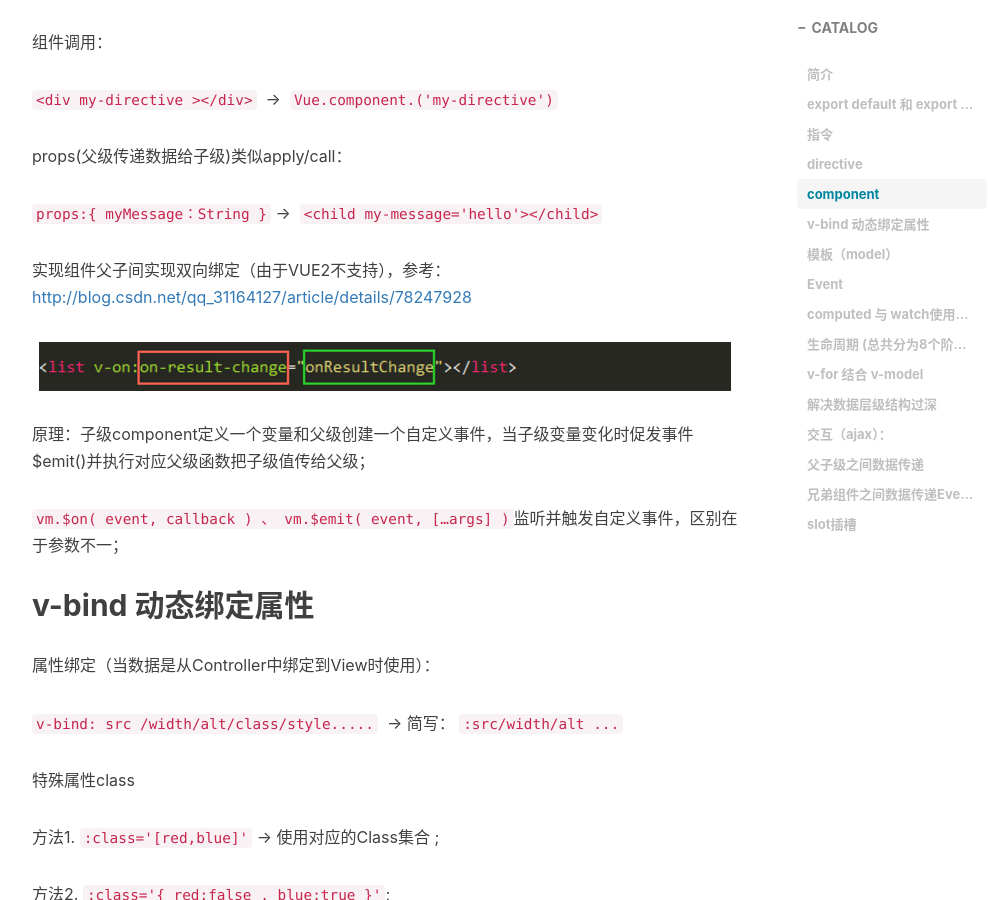
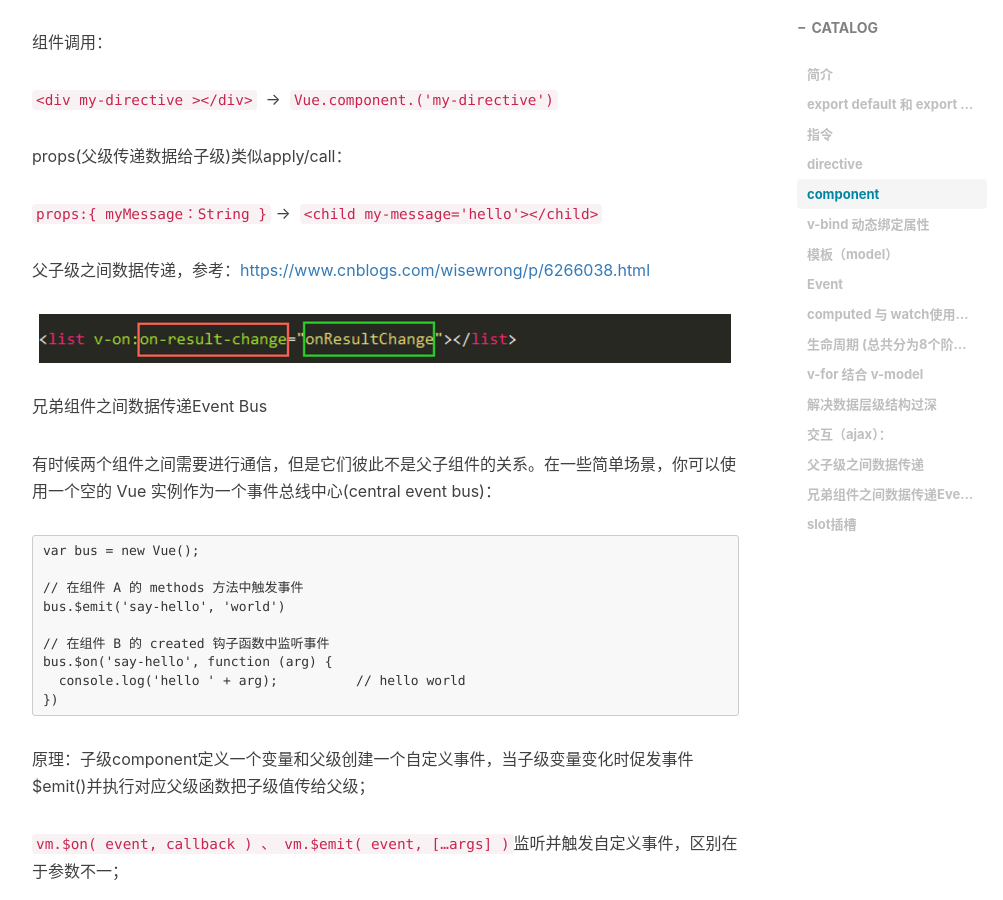
Before and after one commit to devin-huang/devin-huang.github.io, a Jekyll site: the page built from _posts/2017-08-01-Vue开发.md, in a window 1280 px wide and 900 px high, scrolled down 1599 px. Shown: the whole window, without its empty margins (233-1236 px from the left). Built offline with Jekyll 4.4.1, drawn with Linux system fonts in a browser that asks for light colours; nearby versions of some CDN libraries; comment, search, counter and statistics services are not loaded.

Commit message:
Update 2017-08-01-Vue开发.md

````diff
--- a/_posts/2017-08-01-Vue开发.md
+++ b/_posts/2017-08-01-Vue开发.md
@@ -54,9 +54,25 @@ props(父级传递数据给子级)类似apply/call：
 
 `props:{ myMessage：String }` ->  `<child my-message='hello'></child>`
 
-实现组件父子间实现双向绑定（由于VUE2不支持），参考：[http://blog.csdn.net/qq_31164127/article/details/78247928](http://blog.csdn.net/qq_31164127/article/details/78247928)
+父子级之间数据传递，参考：[https://www.cnblogs.com/wisewrong/p/6266038.html](https://www.cnblogs.com/wisewrong/p/6266038.html)
 
 ![](/img/pubilc/vue-code.jpg)
+
+兄弟组件之间数据传递Event Bus
+
+有时候两个组件之间需要进行通信，但是它们彼此不是父子组件的关系。在一些简单场景，你可以使用一个空的 Vue 实例作为一个事件总线中心(central event bus)：
+
+```
+var bus = new Vue();
+
+// 在组件 A 的 methods 方法中触发事件
+bus.$emit('say-hello', 'world')
+
+// 在组件 B 的 created 钩子函数中监听事件
+bus.$on('say-hello', function (arg) {
+  console.log('hello ' + arg);          // hello world
+})
+```
 
 原理：子级component定义一个变量和父级创建一个自定义事件，当子级变量变化时促发事件$emit()并执行对应父级函数把子级值传给父级；
 
````
